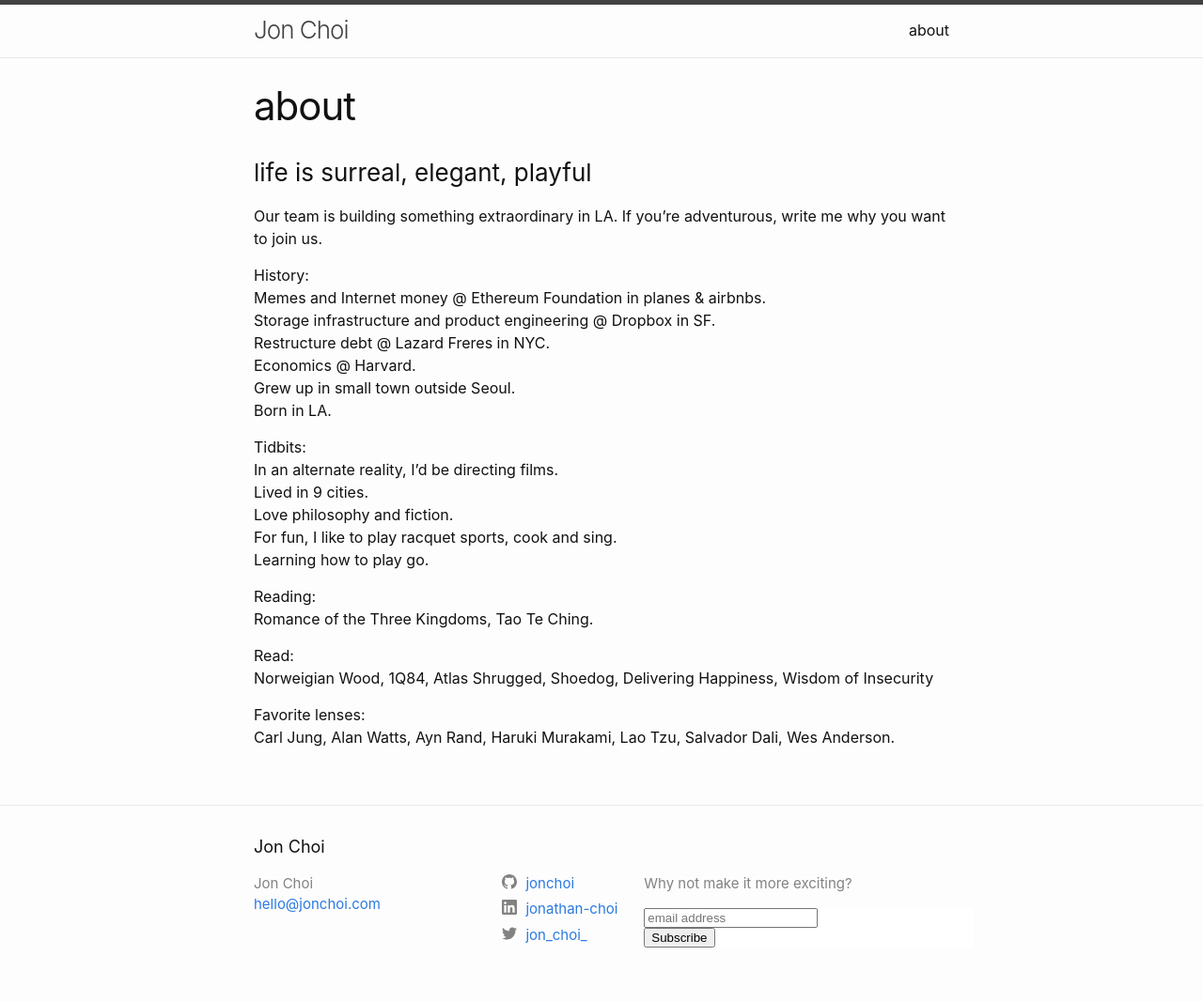
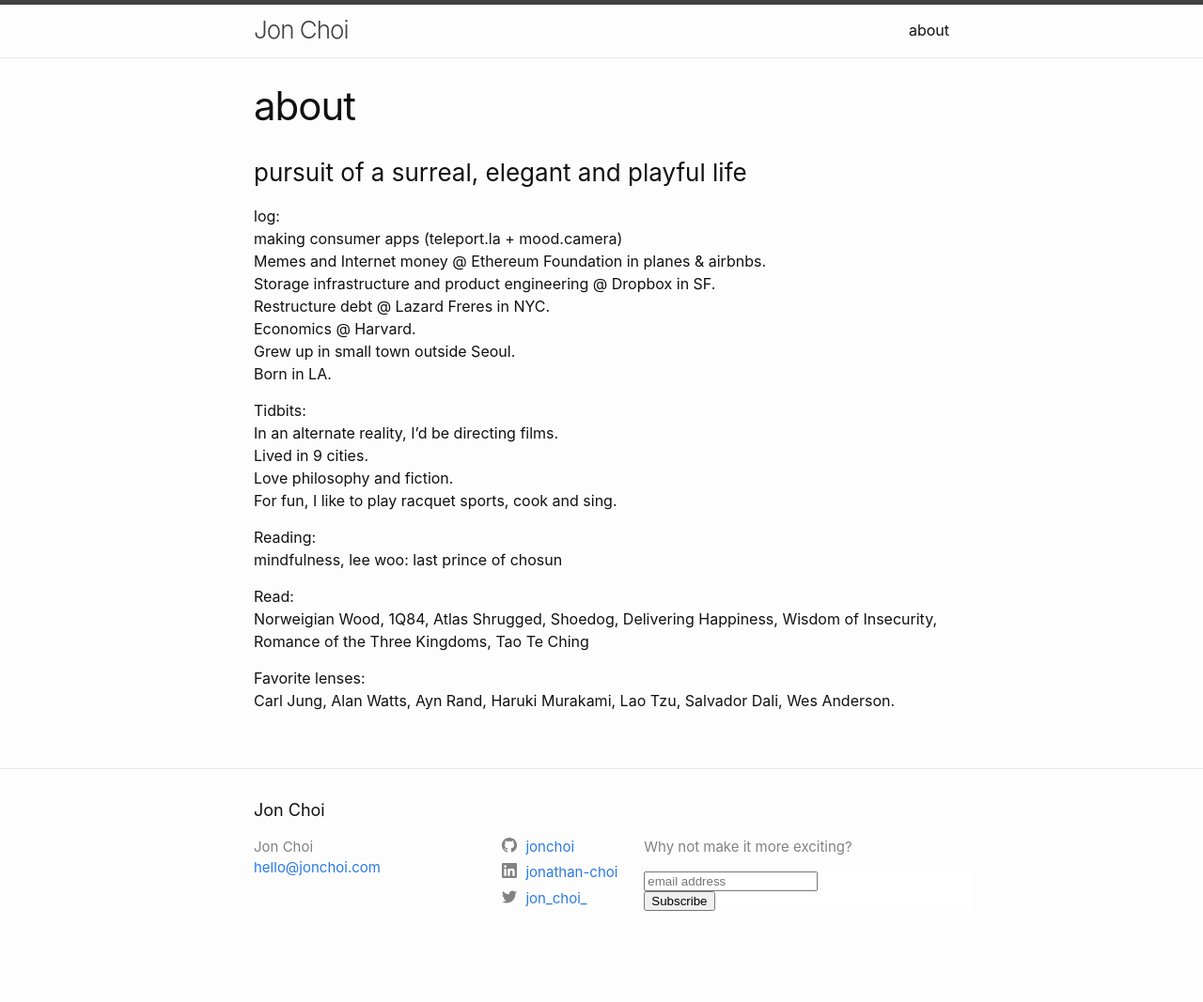
Before and after one commit to jonchoi/jon-choi.github.io, a Jekyll site: the page built from about.md, in a window 1280 px wide. Shown: the whole page at 94% size. Built offline with Jekyll 4.4.1, drawn with Linux system fonts in a browser that asks for light colours; comment, search, counter and statistics services are not loaded; after the commit the page ends 1028 px from its top, so only the background shows below that.

Commit message:
Update about.md

```diff
--- a/about.md
+++ b/about.md
@@ -4,11 +4,10 @@
 permalink: /about/
 ---
 
-<h3>life is surreal, elegant, playful</h3>
+<h3>pursuit of a surreal, elegant and playful life</h3>
 
-Our team is building something extraordinary in LA. If you're adventurous, write me why you want to join us.<br/>
-
-History:<br/>
+log:<br/>
+making consumer apps (teleport.la + mood.camera) <br/>
 Memes and Internet money @ Ethereum Foundation in planes & airbnbs.<br/>
 Storage infrastructure and product engineering @ Dropbox in SF.<br/>
 Restructure debt @ Lazard Freres in NYC.<br/>
@@ -21,10 +20,9 @@
 Lived in 9 cities.<br/>
 Love philosophy and fiction.<br/>
 For fun, I like to play racquet sports, cook and sing.<br/>
-Learning how to play go.<br/>
 
 Reading:<br/>
-Romance of the Three Kingdoms, Tao Te Ching.
+mindfulness, lee woo: last prince of chosun
 <br/>
 
 Read: <br/>
@@ -33,7 +31,9 @@
 Atlas Shrugged,
 Shoedog,
 Delivering Happiness,
-Wisdom of Insecurity<br/>
+Wisdom of Insecurity,
+Romance of the Three Kingdoms,
+Tao Te Ching<br/>
 
 Favorite lenses: <br/>
 Carl Jung, Alan Watts, Ayn Rand, Haruki Murakami, Lao Tzu, Salvador Dali, Wes Anderson.<br/>
```
